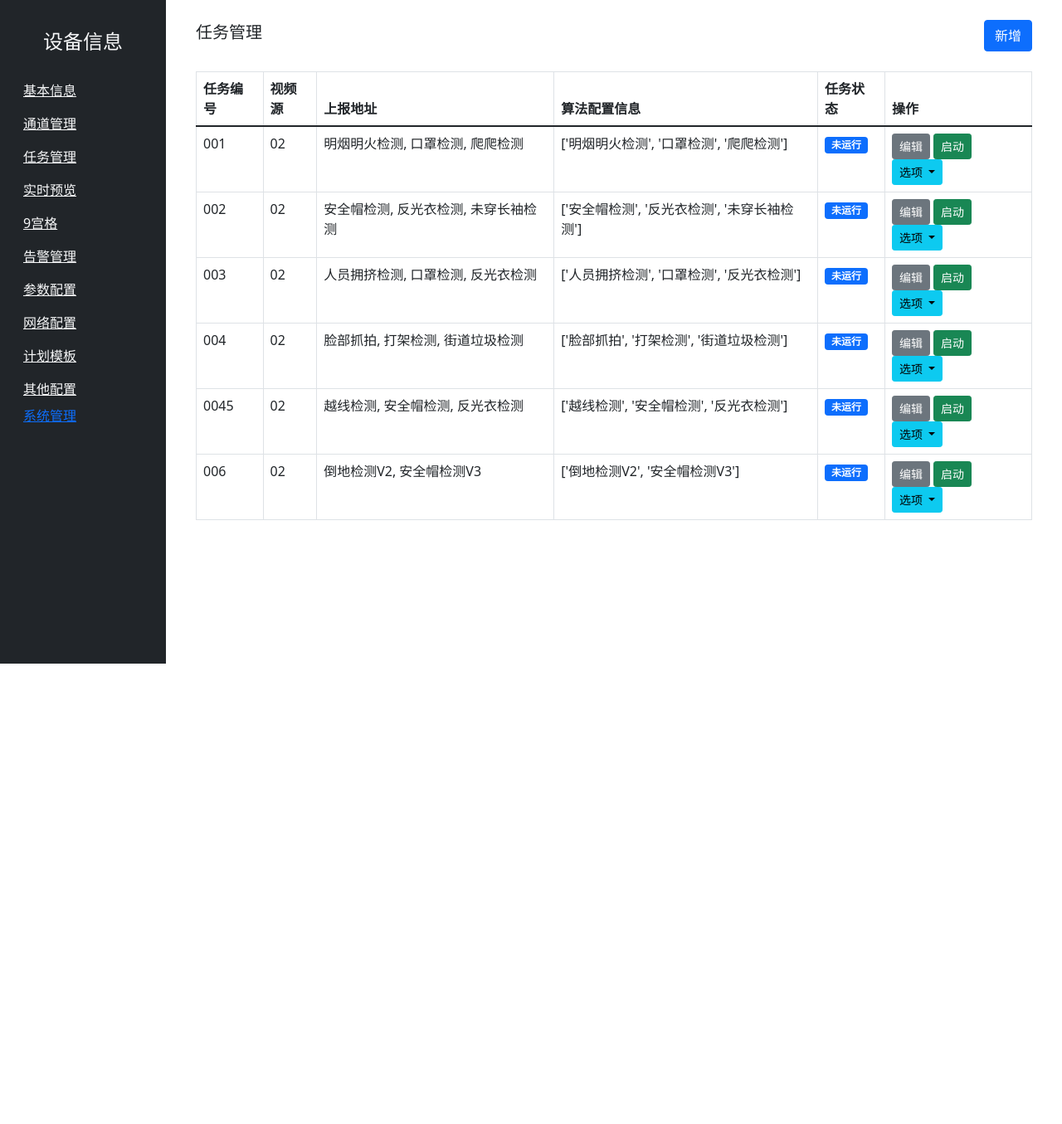
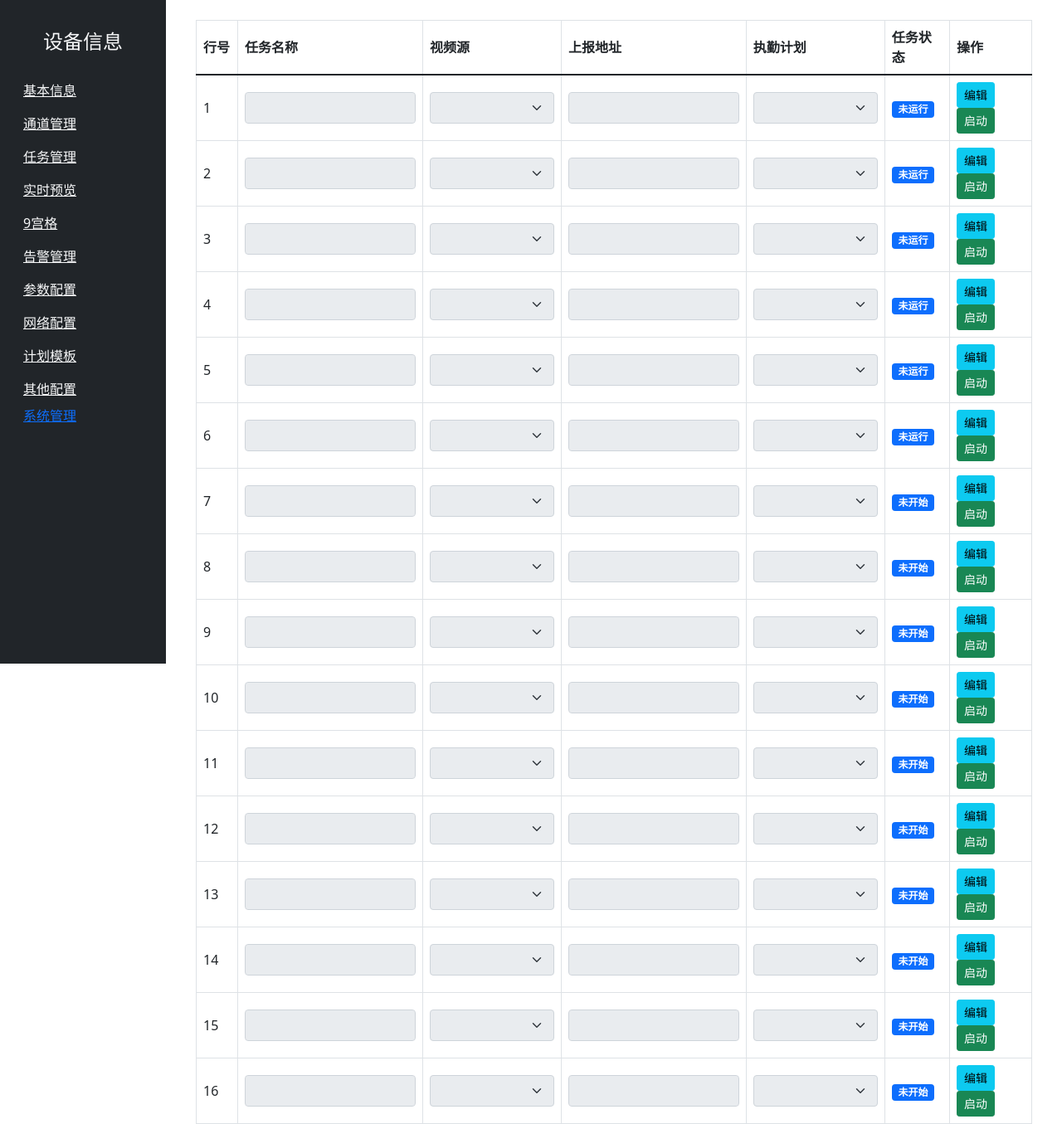
Before and after one commit to luoxiafeng/sdk_demo, a Flask app: page /task_management in a window 1280 px wide. Shown: the whole page at 83% size. Before the commit the page ends 800 px from the top, so only its background shows below. Run offline with Flask 3, Linux system fonts and the light colour scheme; the visitor is signed in with stand-in values (Sample User, id 1); lists and menus that the app fills with data are empty.

Commit message:
task management basically ok

```diff
--- a/app.py
+++ b/app.py
@@ -334,7 +334,7 @@
 def run_flask_app():
     UPLOAD_FOLDER = 'uploads/'
     app.config['UPLOAD_FOLDER'] = UPLOAD_FOLDER
-    app.run(host='0.0.0.0', port=5000, debug=False, threaded=True)
+    app.run(host='0.0.0.0', port=5001, debug=False, threaded=True)
 
 if __name__ == '__main__':
     with app.app_context():  # 在应用上下文中创建表
--- a/templates/task_management.html
+++ b/templates/task_management.html
@@ -2,44 +2,53 @@
 {% block title %}任务管理{% endblock %}
 
 {% block content %}
-<div class="d-flex justify-content-between align-items-center mb-4">
-    <h5>任务管理</h5>
-    <button class="btn btn-primary" id="add-task-button">新增</button>
-</div>
 
-<table class="table table-bordered">
+<table class="table table-bordered align-middle">
     <thead>
         <tr>
-            <th>任务编号</th>
+            <th style="width: 50px;">行号</th>
+            <th>任务名称</th>
             <th>视频源</th>
             <th>上报地址</th>
-            <th>算法配置信息</th>
+            <th>执勤计划</th>
             <th>任务状态</th>
             <th>操作</th>
         </tr>
     </thead>
     <tbody>
-        {% for task in tasks %}
+        {% for i in range(1, 17) %}
         <tr>
-            <td>{{ task.task_id }}</td>
-            <td>{{ task.video_source }}</td>
-            <td>{{ task.report_address }}</td>
-            <td>{{ task.algorithm_info }}</td>
+            <td>{{ i }}</td>
             <td>
-                <span class="badge bg-primary">{{ task.status }}</span>
+                <input type="text" class="form-control" value="{{ tasks[i - 1].task_name if tasks|length >= i else '' }}" readonly>
             </td>
             <td>
-                <button class="btn btn-secondary btn-sm">编辑</button>
+                <select class="form-select" style="width: 150px;" disabled>
+                    {% for channel in channels %}
+                        <option value="{{ channel.channel_number }}" {% if channel.channel_number == (tasks[i - 1].video_source if tasks|length >= i else '') %}selected{% endif %}>
+                            {{ channel.channel_number }} - {{ channel.camera_name }}
+                        </option>
+                    {% endfor %}
+                </select>
+            </td>
+            <td>
+                <input type="text" class="form-control" value="" readonly>
+            </td>
+            <td>
+                <select class="form-select" style="width: 150px;" disabled>
+                    {% for plan in work_plans %}
+                        <option value="{{ plan.id }}" {% if plan.id == (tasks[i - 1].work_plan_id if tasks|length >= i else '') %}selected{% endif %}>
+                            {{ plan.name }}
+                        </option>
+                    {% endfor %}
+                </select>
+            </td>
+            <td>
+                <span class="badge bg-primary">{% if tasks|length >= i %}{{ tasks[i - 1].status }}{% else %}未开始{% endif %}</span>
+            </td>
+            <td>
+                <button class="btn btn-info btn-sm edit-button">编辑</button>
                 <button class="btn btn-success btn-sm">启动</button>
-                <div class="dropdown d-inline">
-                    <button class="btn btn-info btn-sm dropdown-toggle" type="button" id="dropdownMenuButton" data-bs-toggle="dropdown" aria-expanded="false">
-                        选项
-                    </button>
-                    <ul class="dropdown-menu" aria-labelledby="dropdownMenuButton">
-                        <li><a class="dropdown-item" href="#">选项1</a></li>
-                        <li><a class="dropdown-item" href="#">选项2</a></li>
-                    </ul>
-                </div>
             </td>
         </tr>
         {% endfor %}
@@ -48,8 +57,34 @@
 
 <!-- 添加任务的跳转逻辑 -->
 <script>
-    document.getElementById('add-task-button').addEventListener('click', function() {
-        window.location.href = "/task_management/add";
+    // 编辑按钮逻辑
+    document.querySelectorAll('.edit-button').forEach(button => {
+        button.addEventListener('click', function() {
+            const row = this.closest('tr');
+            const inputs = row.querySelectorAll('input, select');
+            const isEditing = this.textContent === '保存';
+
+            inputs.forEach(input => {
+                input.readOnly = isEditing ? true : false;
+                input.disabled = isEditing ? true : false;
+            });
+
+            this.textContent = isEditing ? '编辑' : '保存';
+        });
     });
 </script>
+
+<style>
+    .table {
+        table-layout: auto;
+        width: 100%;
+    }
+    .table th, .table td {
+        vertical-align: middle;
+    }
+    .form-control, .form-select {
+        width: 100%; /* 确保输入框和选择框宽度一致 */
+        box-sizing: border-box; /* 确保内边距不会影响宽度 */
+    }
+</style>
 {% endblock %}
```
